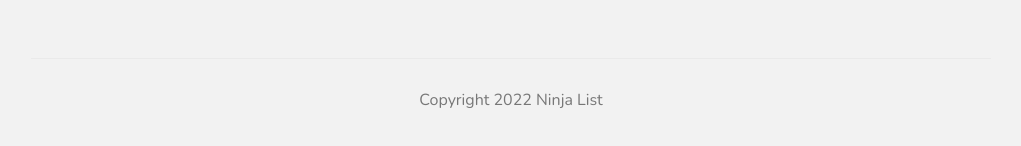
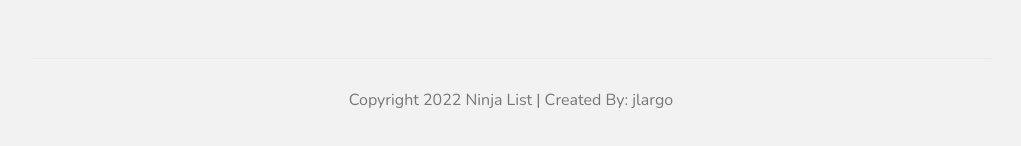
Before and after one commit to JunLargo/Ninjalist, a Next.js app: page / in a window 1280 px wide. Shown: the part 442-588 px from the top of the page, without its empty margins (129-1150 px from the left). Built offline with nearby package versions, Linux system fonts and the light colour scheme.

Commit message:
updating footer with jlargo name

```diff
--- a/comps/Footer.js
+++ b/comps/Footer.js
@@ -1,7 +1,7 @@
 const Footer = () => {
     return (
         <footer>
-            Copyright 2022 Ninja List
+            Copyright 2022 Ninja List | Created By: jlargo
         </footer>
     );
 }
```
